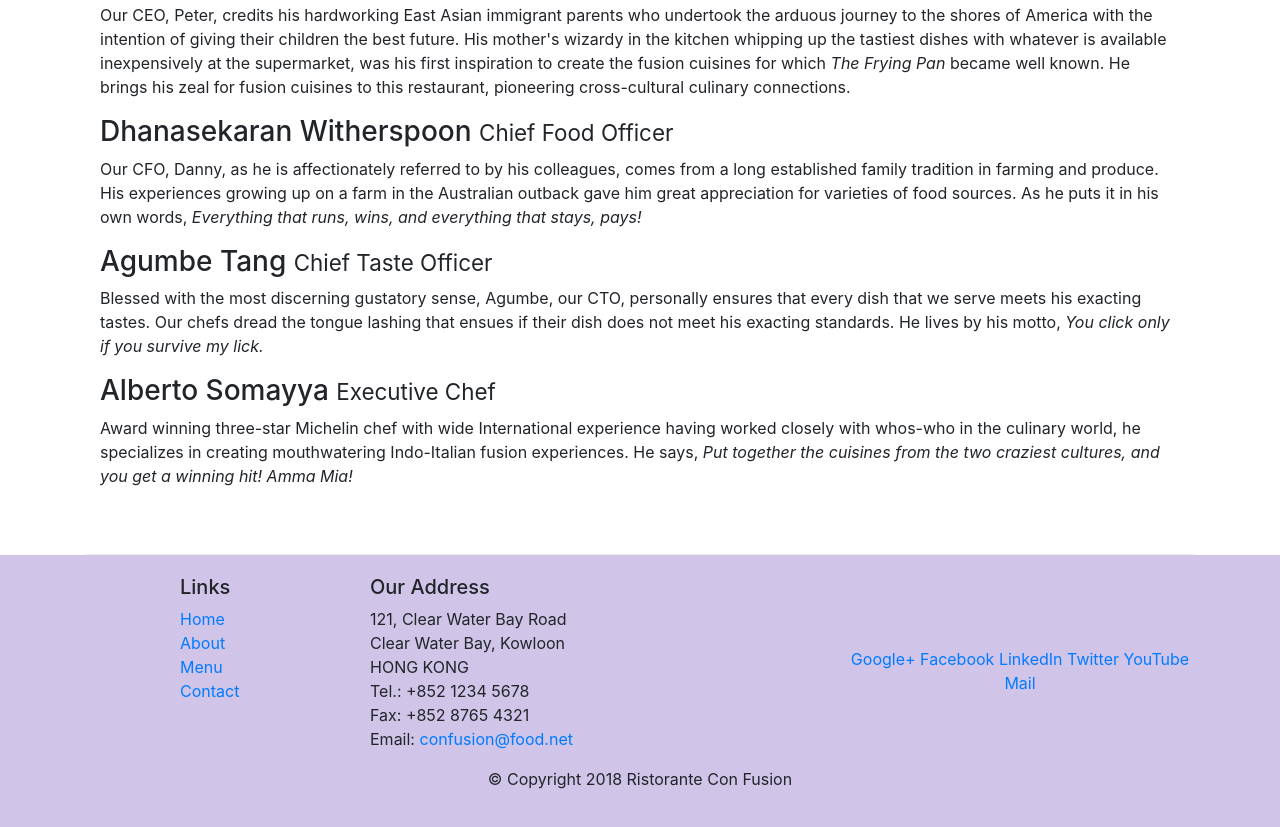
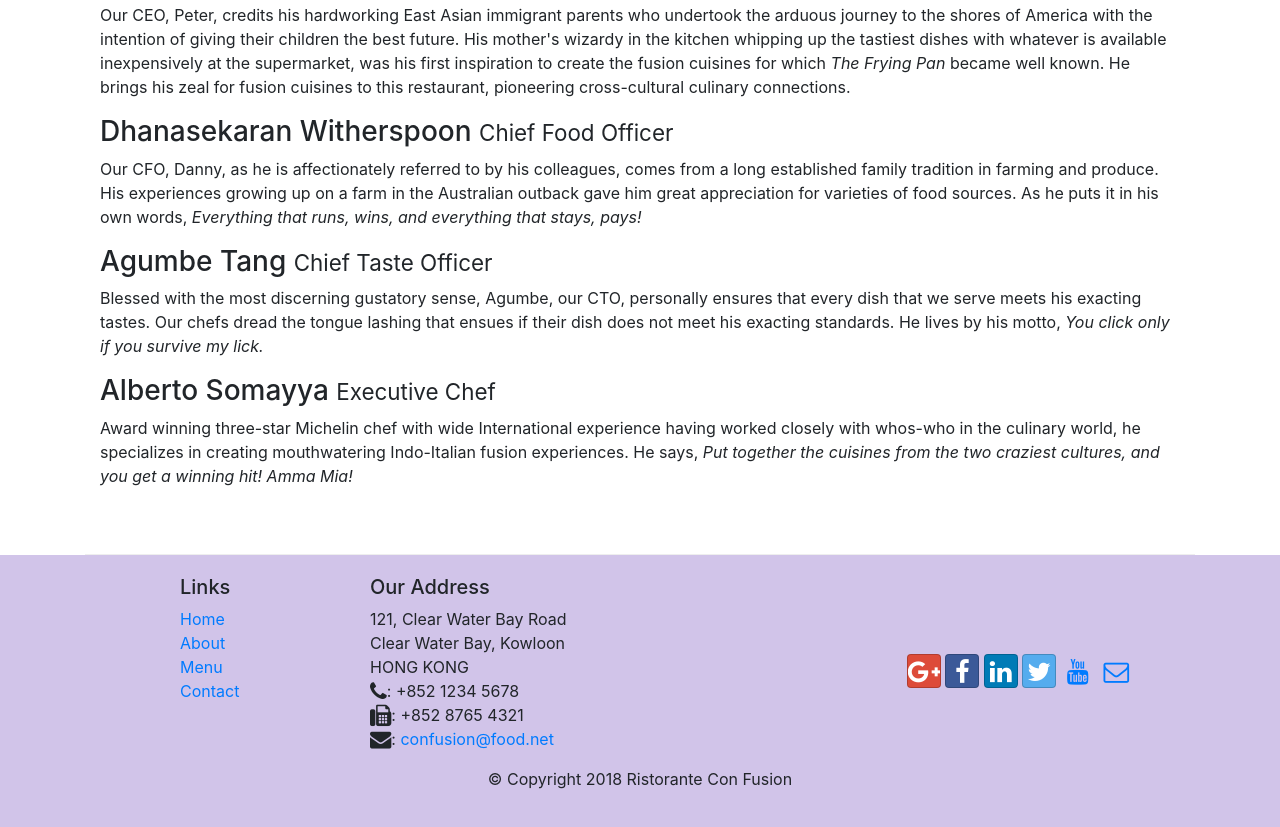
Before and after one commit to valguerra/FSWD_Bootstrap, a website: page aboutus.html in a window 1280 px wide. Shown: the part 1269-2096 px from the top of the page. Drawn offline with nearby package versions, Linux system fonts and the light colour scheme.

Commit message:
Nav, nav bar, font awesome icons.

```diff
--- a/aboutus.html
+++ b/aboutus.html
@@ -9,7 +9,11 @@
 
     <!-- Bootstrap CSS -->
     <link rel="stylesheet" href="node_modules/bootstrap/dist/css/bootstrap.min.css">
+    <link rel="stylesheet" href="node_modules/font-awesome/css/font-awesome.min.css">
+    <link rel="stylesheet" href="node_modules/bootstrap-social/bootstrap-social.css">
     <link rel="stylesheet" href="css/styles.css">
+
+
     <title>Ristorante Con Fusion: About Us</title>
 
 </head>
@@ -23,10 +27,10 @@
             <a class="navbar-brand mr-auto" href="./index.html">Ristorante con Fusion</a>
             <div class="collapse navbar-collapse" id="Navbar">
                 <ul class="navbar-nav mr-auto">
-                    <li class="nav-item"><a class="nav-link" href="./index.html">Home</a></li>
-                    <li class="nav-item active"><a class="nav-link" href="#">About</a></li>
-                    <li class="nav-item"><a class="nav-link" href="#">Menu</a></li>
-                    <li class="nav-item"><a class="nav-link" href="#">Contact</a></li>
+                    <li class="nav-item active"><a class="nav-link" href="#"><span class="fa fa-home fa-lg"></span> Home</a></li>
+                    <li class="nav-item"><a class="nav-link" href="./aboutus.html"><span class="fa fa-info fa-lg"></span> About</a></li>
+                    <li class="nav-item"><a class="nav-link" href="#"><span class="fa fa-list fa-lg"></span> Menu</a></li>
+                    <li class="nav-item"><a class="nav-link" href="#"><span class="fa fa-address-card fa-lg"></span> Contact</a></li>
                 </ul>
             </div>
         </div>
@@ -103,19 +107,19 @@
 		              121, Clear Water Bay Road<br>
 		              Clear Water Bay, Kowloon<br>
 		              HONG KONG<br>
-		              Tel.: +852 1234 5678<br>
-		              Fax: +852 8765 4321<br>
-		              Email: <a href="mailto:confusion@food.net">confusion@food.net</a>
+		              <i class="fa fa-phone fa-lg"></i>: +852 1234 5678<br>
+		              <i class="fa fa-fax fa-lg"></i>: +852 8765 4321<br>
+		              <i class="fa fa-envelope fa-lg"></i>: <a href="mailto:confusion@food.net">confusion@food.net</a>
 		           </address>
                 </div>
                 <div class="col-12 col-sm-4 align-self-center">
                     <div class="text-center">
-                        <a href="http://google.com/+">Google+</a>
-                        <a href="http://www.facebook.com/profile.php?id=">Facebook</a>
-                        <a href="http://www.linkedin.com/in/">LinkedIn</a>
-                        <a href="http://twitter.com/">Twitter</a>
-                        <a href="http://youtube.com/">YouTube</a>
-                        <a href="mailto:">Mail</a>
+                        <a class="btn btn-social-icon btn-google" href="http://google.com/+"><i class="fa fa-google-plus fa-lg"></i></a>
+                        <a class="btn btn-social-icon btn-facebook" href="http://www.facebook.com/profile.php?id="><i class="fa fa-facebook fa-lg"></i></a>
+                        <a class="btn btn-social-icon btn-linkedin" href="http://www.linkedin.com/in/"><i class="fa fa-linkedin fa-lg"></i></a>
+                        <a class="btn btn-social-icon btn-twitter" href="http://twitter.com/"><i class="fa fa-twitter fa-lg"></i></a>
+                        <a class="btn btn-social-icon btn-youtube" href="http://youtube.com/"><i class="fa fa-youtube fa-lg"></i></a>
+                        <a class="btn btn-social-icon" href="mailto:"><i class="fa fa-envelope-o fa-lg"></i></a>
                     </div>
                 </div>
            </div>
--- a/package.json
+++ b/package.json
@@ -15,6 +15,8 @@
   },
   "dependencies": {
     "bootstrap": "^4.0.0",
+    "bootstrap-social": "^5.1.1",
+    "font-awesome": "^4.7.0",
     "jquery": "^3.3.1",
     "popper.js": "^1.12.9"
   }
```
Also changed, not shown: index.html (+15 -13 lines), 1 other file.
